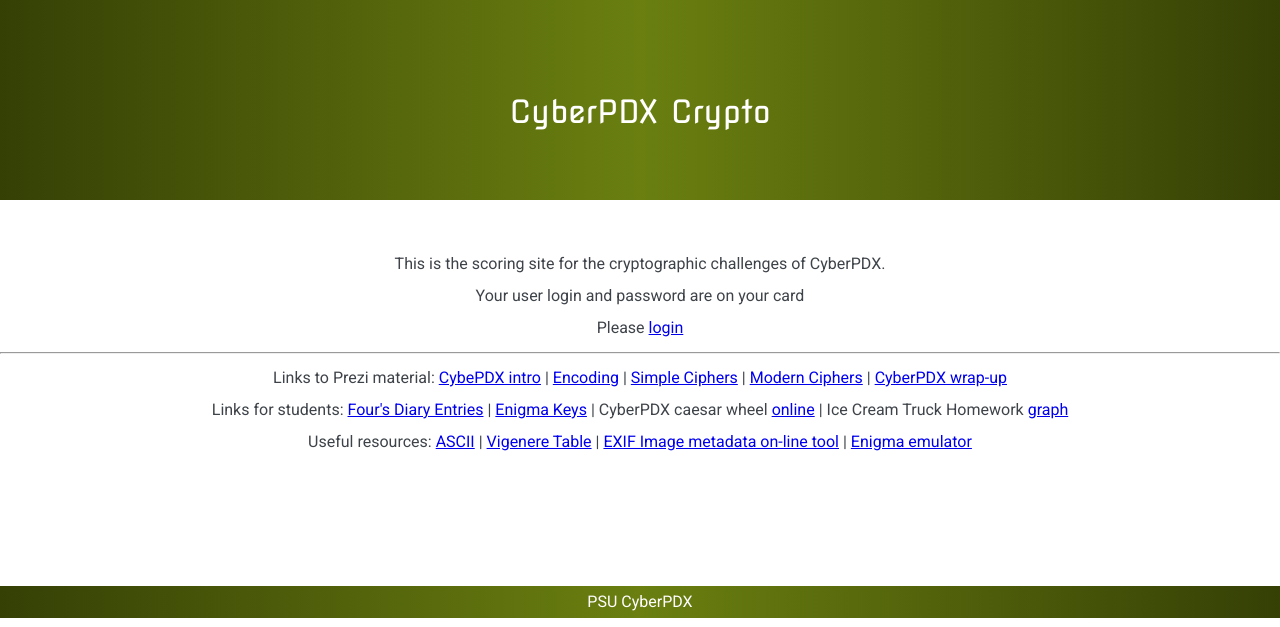
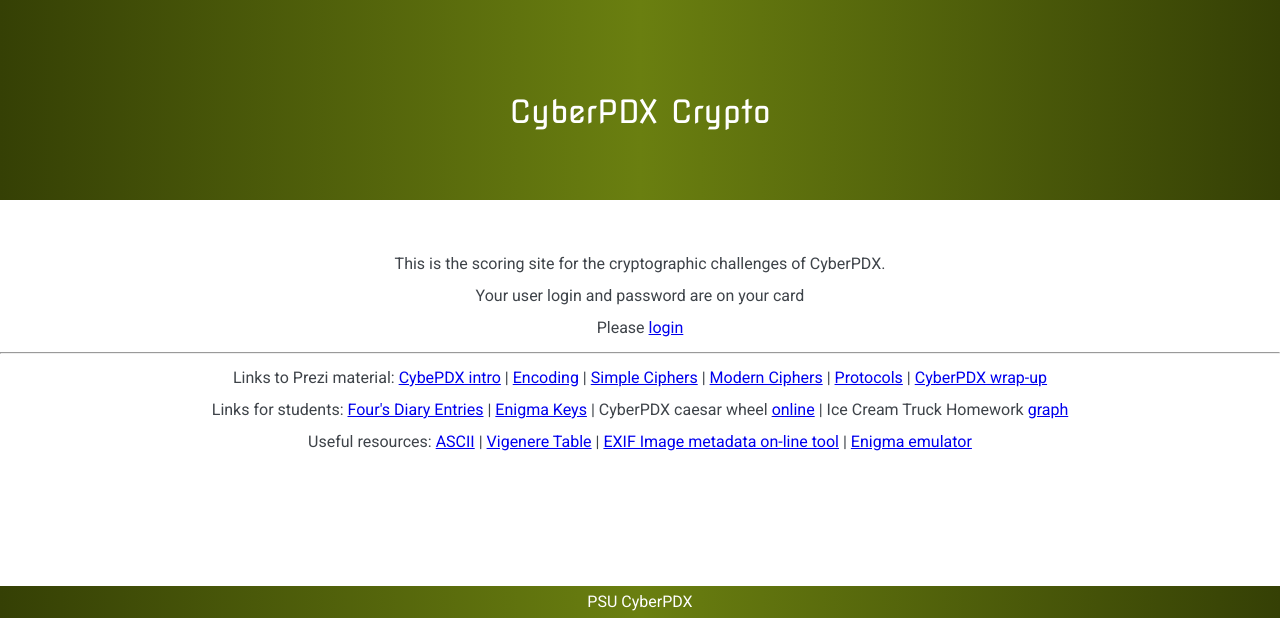
Before and after one commit to wu4f/cyberpdx-crypto, a Flask app: page / in a window 1280 px wide. Shown: the top 627 px of the page. Run offline with Flask 2, Linux system fonts and the light colour scheme; some libraries are stand-ins or nearby versions.

Commit message:
new lecture

```diff
--- a/www/templates/main.html
+++ b/www/templates/main.html
@@ -7,7 +7,7 @@
 		<p>Your user login and password are on your card</p> <p>Please <a href="{{url_for('login')}}">login</a></p>
 	{% endif %}
 <hr>
-Links to Prezi material: <a href="https://prezi.com/cr-xpdcx9um_/cyberpdx-introduction/">CybePDX intro</a> | <a href="http://prezi.com/yoloye-tbkmc">Encoding</a> | <a href="http://prezi.com/skfcst7npbrx">Simple Ciphers</a> | <a href="http://prezi.com/lvzemkrf-ryh">Modern Ciphers</a> | <a href="https://prezi.com/8e8arujv41ru/cyberpdx-its-a-wrap/">CyberPDX wrap-up</a><br>
+Links to Prezi material: <a href="https://prezi.com/cr-xpdcx9um_/cyberpdx-introduction/">CybePDX intro</a> | <a href="http://prezi.com/yoloye-tbkmc">Encoding</a> | <a href="http://prezi.com/skfcst7npbrx">Simple Ciphers</a> | <a href="http://prezi.com/lvzemkrf-ryh">Modern Ciphers</a> | <a href="http://crypto.cyberpdx.org/static/NetWorkProtocolsLecture4.pptx">Protocols</a> | <a href="https://prezi.com/8e8arujv41ru/cyberpdx-its-a-wrap/">CyberPDX wrap-up</a><br>
 Links for students: <a href="http://crypto.cyberpdx.org/static/diary.zip">Four's Diary Entries</a> | <a href="http://crypto.cyberpdx.org/static/dailykeys.html">Enigma Keys</a> | CyberPDX caesar wheel <a href="http://crypto.cyberpdx.org/static/caesarWheel">online</a> | Ice Cream Truck Homework <a href="http://crypto.cyberpdx.org/static/HomeworkGraph.pdf">graph</a><br>
 <!--Instructor material: <a href="http://crypto.cyberpdx.org/static/CryptoInstructorMaterial.zip">zip</a> | USENIX ASE 2016 <a href="http://www.thefengs.com/wuchang/papers/feng16divergent.pdf">paper</a> | <a href="https://prezi.com/c7zuu-48tnfg/a-divergent-themed-capture-the-flag-and-urban-race/">prezi</a> <br>-->
 Useful resources: <a href="https://upload.wikimedia.org/wikipedia/commons/d/dd/ASCII-Table.svg">ASCII</a> | <a href="http://www.limited-entropy.com/wp-content/uploads/2009/03/vigenere_square.png">Vigenere Table</a> | <a href="http://exif.regex.info/">EXIF Image metadata on-line tool</a> | <a href="http://enigma.louisedade.co.uk/enigma.html">Enigma emulator</a>
```
